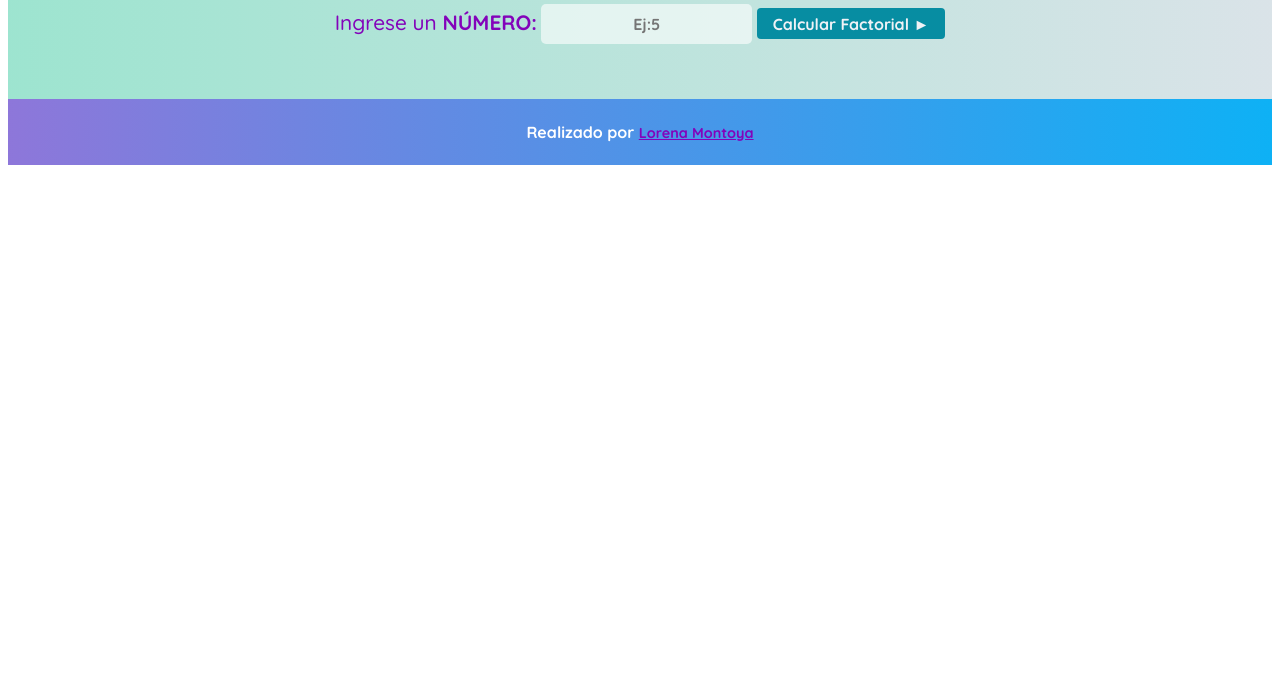
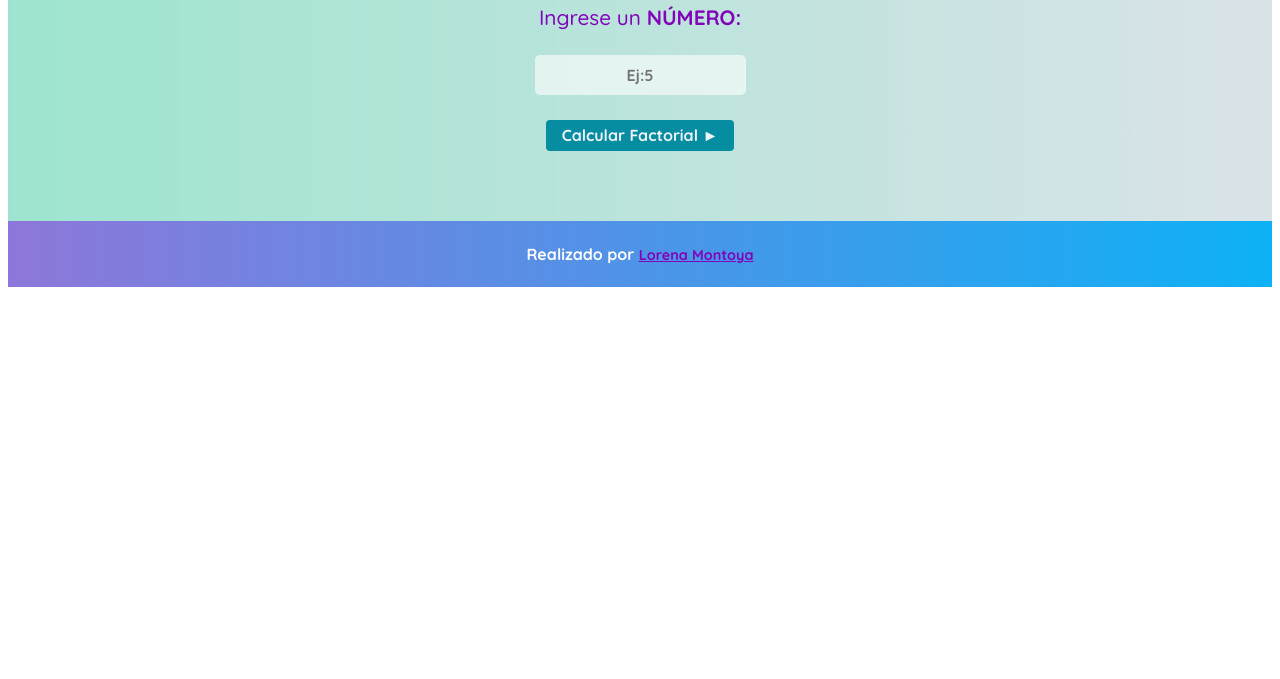
Before and after one commit to loremonmu/logica-programacion-3, a plain HTML site: page index.html in a window 1280 px wide. Shown: the part 121-800 px from the top of the page. Drawn offline with Linux system fonts and the light colour scheme.

Commit message:
detalles - mejoras

```diff
--- a/estilos.css
+++ b/estilos.css
@@ -40,6 +40,7 @@ h2 a{
     font-weight: 500;
     color: #8303ba;
     margin-bottom: 25px;
+    display: block;
 
 
 }
@@ -76,10 +77,11 @@ input#numero {
     color: #8303ba;
     margin-bottom: 25px;
     text-align: center;
+    display: block;
 }
 
 button{
-    display: inline-block;
+
     background-color: #078da2;
     padding: .35rem 1rem;
     border-radius: .25rem;
```
Also changed, not shown: index.html (+2 -0 lines).
